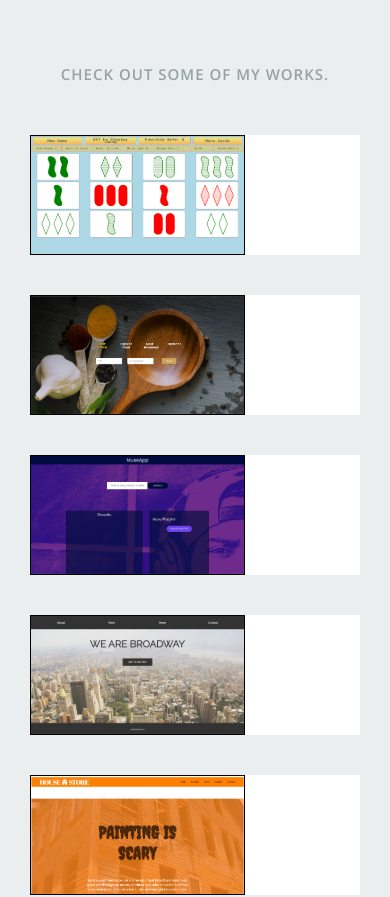
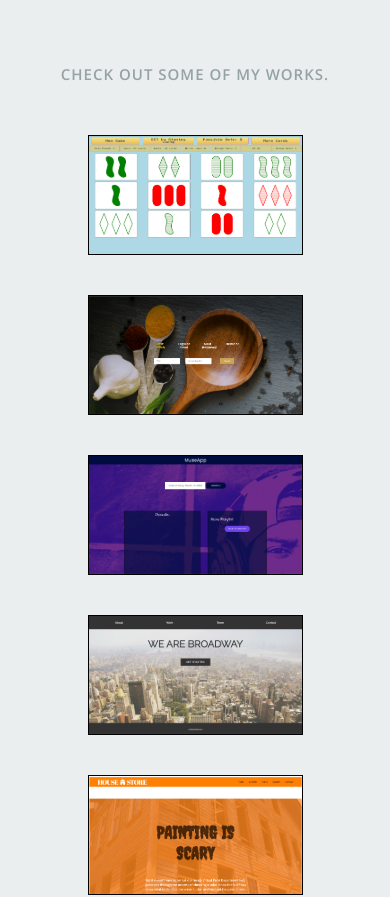
Before and after one commit to stanleyluong/stanleyluong.github.io, a React (Create React App) app: page / in a window 390 px wide. Shown: the part 4480-5377 px from the top of the page. Built offline with nearby package versions, Linux system fonts and the light colour scheme.

Commit message:
fixed mobile css, centered photos, got rid of white background, centered linkedin badge

```diff
--- a/public/css/layout.css
+++ b/public/css/layout.css
@@ -433,10 +433,10 @@ ul#nav li.current a { color: #e0f77d; }
 /* Portfolio Content */
 #portfolio-wrapper .columns { margin-bottom: 36px; }
 .portfolio-item .item-wrap {
-   background: #fff;
+   /* background: #fff; */
    overflow: hidden;
    position: relative;
-
+   text-align: center;
    -webkit-transition: all 0.3s ease-in-out;
 	-moz-transition: all 0.3s ease-in-out;
 	-o-transition: all 0.3s ease-in-out;
--- a/src/Components/Contact.js
+++ b/src/Components/Contact.js
@@ -78,7 +78,7 @@ class Contact extends Component {
 
 
             <aside className="four columns footer-widgets">
-            <div className="LI-profile-badge"  data-version="v1" data-size="large" data-locale="en_US" data-type="vertical" data-theme="dark" data-vanity="stanley-luong"><a className="LI-simple-link" href='https://www.linkedin.com/in/stanley-luong?trk=profile-badge'>Stanley Luong</a></div>
+               <div className="LI-profile-badge" style={{textAlign: "center"}} data-version="v1" data-size="large" data-locale="en_US" data-type="vertical" data-theme="dark" data-vanity="stanley-luong"><a className="LI-simple-link" href='https://www.linkedin.com/in/stanley-luong?trk=profile-badge'>Stanley Luong</a></div>
                <div className="widget widget_contact">
 
 					   {/* <h4>Email</h4> */}
@@ -86,7 +86,7 @@ class Contact extends Component {
 						   {/* {name}<br />
 						   {street} <br />
 						   {city}, {state} {zip}<br />
-						   <span>{phone}</span> */}
+                  <span>{phone}</span> */}
                      {/* <span>{email}</span> */}
 					   </p>
 				   </div>
@@ -97,7 +97,7 @@ class Contact extends Component {
                              <TwitterTimelineEmbed
                                  sourceType="profile"
                                  screenName="stanleyluong17"
-                                 options={{height: 250}} />
+                                 options={{height: 270}} />
                   </ul>
 		         </div>
             </aside>
```
